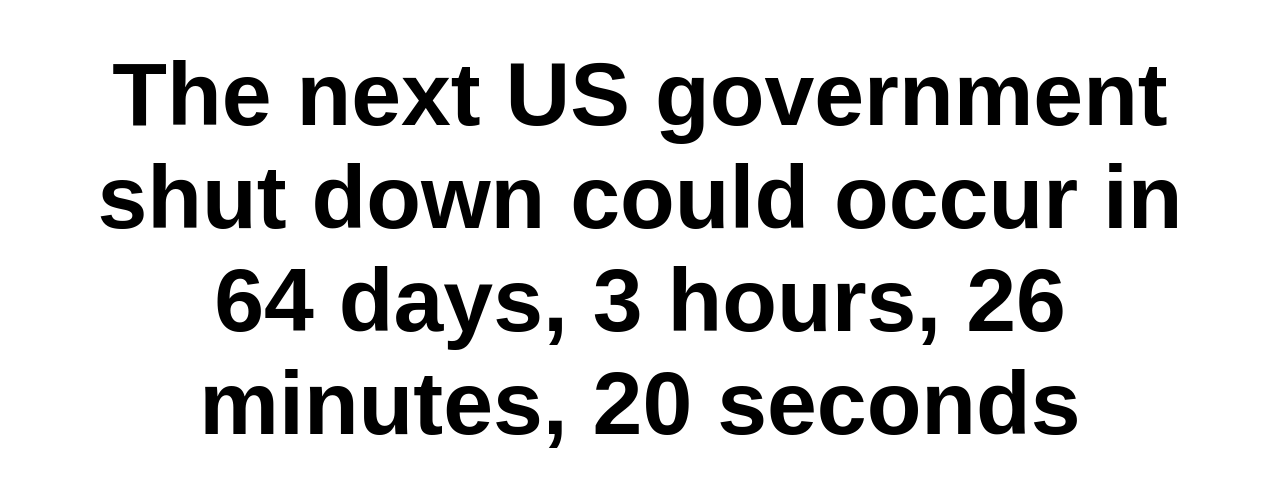
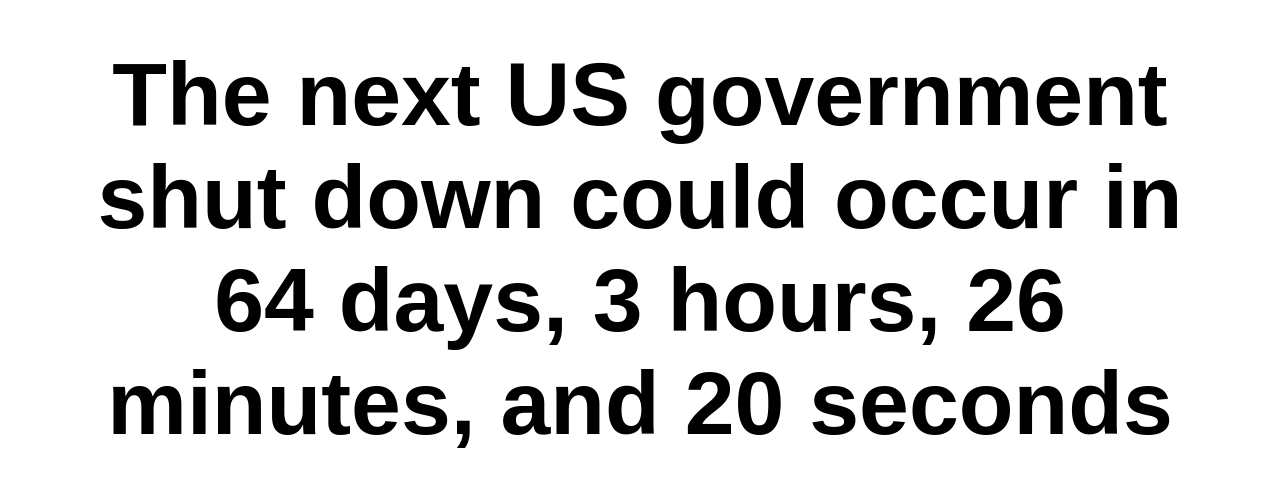
Before and after one commit to mgwalker/the-shutdown-countdown, a plain HTML site: page index.html in a window 1280 px wide. Shown: the part 151-638 px from the top of the page. Drawn offline with nearby package versions, Linux system fonts and the light colour scheme.

Commit message:
modularize for maintenance

```diff
--- /dev/null
+++ b/countdown.js
@@ -0,0 +1,57 @@
+import dayjs from "./dayjs.js";
+
+const s = (v) => (v === 1 ? `` : `s`);
+
+const what = document.getElementById("what");
+const when = document.getElementById("when");
+
+const messages = new Map([
+  [true, "The US government has been shut down for"],
+  [false, "The next US government shut down could occur in"],
+]);
+
+const run = (shutdown) => {
+  const now = dayjs();
+  const timeBetween = dayjs.duration(now.diff(shutdown));
+
+  const fractionalDays = Math.abs(timeBetween.asDays());
+  const days = Math.floor(fractionalDays);
+  let remainder = 24 * (fractionalDays - days);
+  const hours = Math.floor(remainder);
+  remainder = 60 * (remainder - hours);
+  const minutes = Math.floor(remainder);
+  const seconds = Math.round(60 * (remainder - minutes));
+
+  // Squash the units into pluralized strings
+  const times = [
+    ["day", days],
+    ["hour", hours],
+    ["minute", minutes],
+    ["second", seconds],
+  ].map(([u, v]) => `${v} ${u}${s(v)}`);
+
+  // If there is more than one unit of time remaining, prepend "and" to the
+  // front of the last one, so we get a nice comma'ed list
+  if (times.length > 1) {
+    times[times.length - 1] = `and ${times[times.length - 1]}`;
+  }
+
+  // If there are only two units of time, we can just cram them together, but
+  // otherwise we need to Oxford-commatize it. Then when string is always the
+  // same, regardless of whether the shutdown has started.
+  when.innerText = times.length > 2 ? times.join(", ") : times.join(" ");
+
+  const isShutdown = now.isAfter(shutdown);
+  what.innerText = messages.get(isShutdown);
+};
+
+let interval = null;
+export const updateCountdown = (shutdown) => {
+  if (!interval) {
+    const runner = () => {
+      run(shutdown);
+    };
+    runner();
+    interval = setInterval(runner, 50);
+  }
+};
--- /dev/null
+++ b/dayjs.js
@@ -0,0 +1,10 @@
+import "https://cdnjs.cloudflare.com/ajax/libs/dayjs/1.10.7/dayjs.min.js";
+import "https://cdnjs.cloudflare.com/ajax/libs/dayjs/1.10.7/plugin/duration.min.js";
+import "https://cdnjs.cloudflare.com/ajax/libs/dayjs/1.10.7/plugin/timezone.min.js";
+import "https://cdnjs.cloudflare.com/ajax/libs/dayjs/1.10.7/plugin/utc.min.js";
+
+window.dayjs.extend(window.dayjs_plugin_utc);
+window.dayjs.extend(window.dayjs_plugin_duration);
+window.dayjs.extend(window.dayjs_plugin_timezone);
+
+export default window.dayjs;
--- a/index.html
+++ b/index.html
@@ -35,10 +35,6 @@
       }
     </style>
   </head>
-  <script src="https://cdnjs.cloudflare.com/ajax/libs/dayjs/1.10.6/dayjs.min.js"></script>
-  <script src="https://cdnjs.cloudflare.com/ajax/libs/dayjs/1.10.6/plugin/duration.min.js"></script>
-  <script src="https://cdnjs.cloudflare.com/ajax/libs/dayjs/1.10.6/plugin/timezone.min.js"></script>
-  <script src="https://cdnjs.cloudflare.com/ajax/libs/dayjs/1.10.6/plugin/utc.min.js"></script>
   <body>
     <img id="tower" /><img id="rocket" />
     <div class="table">
@@ -47,98 +43,6 @@
         <span id="when">...</span>
       </div>
     </div>
-    <script type="text/javascript">
-      dayjs.extend(window.dayjs_plugin_utc);
-      dayjs.extend(window.dayjs_plugin_duration);
-      dayjs.extend(window.dayjs_plugin_timezone);
-
-      const shutdown = dayjs.tz("2021-12-04 00:00", "America/New_York")
-
-      const squash = function(data) {
-        let str = '';
-
-        let seconds = Math.abs(data.asSeconds());
-        const units = [
-          [86400, 'days'],
-          [3600, 'hours'],
-          [60, 'minutes'],
-          [1, 'seconds']
-        ];
-        units.forEach(([div, label], i) => {
-          const whole = Math.floor(seconds / div);
-          if (whole) {
-            if (str.length) {
-              str += ', ';
-              if (i === units.length) {
-                str += 'and ';
-              }
-            }
-            str += whole + ' ' + label;
-
-            seconds -= whole * div;
-          }
-        });
-
-        return str;
-      };
-
-      const getRocketImgPath = function() {
-        const now = dayjs();
-        const diff = dayjs.duration(shutdown.diff(dayjs()));
-
-        if (now.isAfter(shutdown)) {
-          return 'rocket-fallen.png';
-        } else if (diff.hours() === 0 && diff.minutes() < 10) {
-          const ts = Math.round(Date.now() / 700);
-          if (ts % 4 === 0) {
-            return 'rocket-off.png';
-          }
-          return 'rocket-warmup-' + (ts % 4) + '.png';
-        } else {
-          const ts = Math.round(Date.now() / 700);
-          return ts % 2 === 0 ? 'rocket-off.png' : 'rocket-on.png';
-        }
-      };
-
-      const getRocketLeft = function() {
-        const now = dayjs();
-        const diff = dayjs.duration(shutdown.diff(dayjs()));
-
-        const minutes = diff.hours() * 60 + diff.minutes() - 60;
-        // 1440 minutes in a day, but for last 60 minutes, rocket should be at
-        // the tower
-        const pct = 1 - minutes / 1440;
-
-        // account for rocket width, tower width, and some padding
-        const totalWidth =
-          window.innerWidth - (now.isAfter(shutdown) ? 229 : 104) - 20;
-
-        return Math.min(totalWidth * pct, totalWidth);
-      };
-
-      const update = function() {
-        const now = dayjs();
-        const diff = dayjs.duration(dayjs().diff(shutdown));
-
-        const notYetShutdown = now.isBefore(shutdown);
-
-        document.getElementById('when').innerText = squash(diff);
-        document.getElementById('what').innerText = notYetShutdown
-          ? 'The next US government shut down could occur in'
-          : 'The US government has been shut down for';
-
-        if (!notYetShutdown || diff.days() === 0) {
-          const rocketImg = document.getElementById('rocket');
-          const towerImg = document.getElementById('tower');
-
-          rocketImg.setAttribute('src', getRocketImgPath());
-          rocketImg.style.left = getRocketLeft() + 'px';
-          towerImg.setAttribute('src', 'tower.png');
-        }
-      };
-
-      update();
-      setInterval(update, 50);
-    </script>
+    <script type="module" src="main.js"></script>
   </body>
 </html>
--- /dev/null
+++ b/main.js
@@ -0,0 +1,9 @@
+import dayjs from "./dayjs.js";
+import { updateRocket } from "./rocket.js";
+import { updateCountdown } from "./countdown.js";
+
+const SHUTDOWN_DATE = "2021-12-04";
+const shutdown = dayjs.tz(`${SHUTDOWN_DATE} 00:00`, "America/New_York");
+
+updateRocket(shutdown);
+updateCountdown(shutdown);
--- /dev/null
+++ b/rocket.js
@@ -0,0 +1,64 @@
+import dayjs from "./dayjs.js";
+
+const rocket = document.getElementById("rocket");
+const tower = document.getElementById("tower");
+
+const getRocketImage = (isShutdown, diff) => {
+  // Already shutdown
+  if (isShutdown) {
+    return "rocket-fallen.png";
+  }
+
+  const ts = Math.round(Date.now() / 700);
+
+  // 10 minutes away
+  if (diff.hours() === 0 && diff.minutes() < 10) {
+    if (ts % 4 === 0) {
+      return "rocket-off.png";
+    }
+    return `rocket-warmup-${ts % 4}.png`;
+  }
+
+  // Longer
+  return ts % 2 === 0 ? "rocket-off.png" : "rocket-on.png";
+};
+
+const getRocketLocation = (isShutdown, diff) => {
+  // Account for rocket width, tower width, and some padding
+  const totalWidth = window.innerWidth - (isShutdown ? 229 : 104) - 20;
+
+  // If we're already shutdown, no need for additional calculation.
+  if (isShutdown) {
+    return totalWidth;
+  }
+
+  // 1440 minutes in a day (usually), but for last 60 minutes, rocket should be
+  // at the tower
+  const minutes = Math.round(diff.asMinutes()) - 60;
+  const percent = 1 - minutes / 1440;
+
+  return Math.min(totalWidth * percent, totalWidth);
+};
+
+const run = (shutdown) => {
+  const now = dayjs();
+  const timeBetween = dayjs.duration(now.diff(shutdown));
+  const isShutdown = now.isAfter(shutdown);
+
+  if (isShutdown || timeBetween.days() === 0) {
+    rocket.setAttribute("src", getRocketImage(isShutdown, timeBetween));
+    rocket.style.left = getRocketLocation(isShutdown, timeBetween) + "px";
+    tower.setAttribute("src", "tower.png");
+  }
+};
+
+let interval = null;
+export const updateRocket = (shutdown) => {
+  if (!interval) {
+    const runner = () => {
+      run(shutdown);
+    };
+    runner();
+    interval = setInterval(runner, 100);
+  }
+};
```
